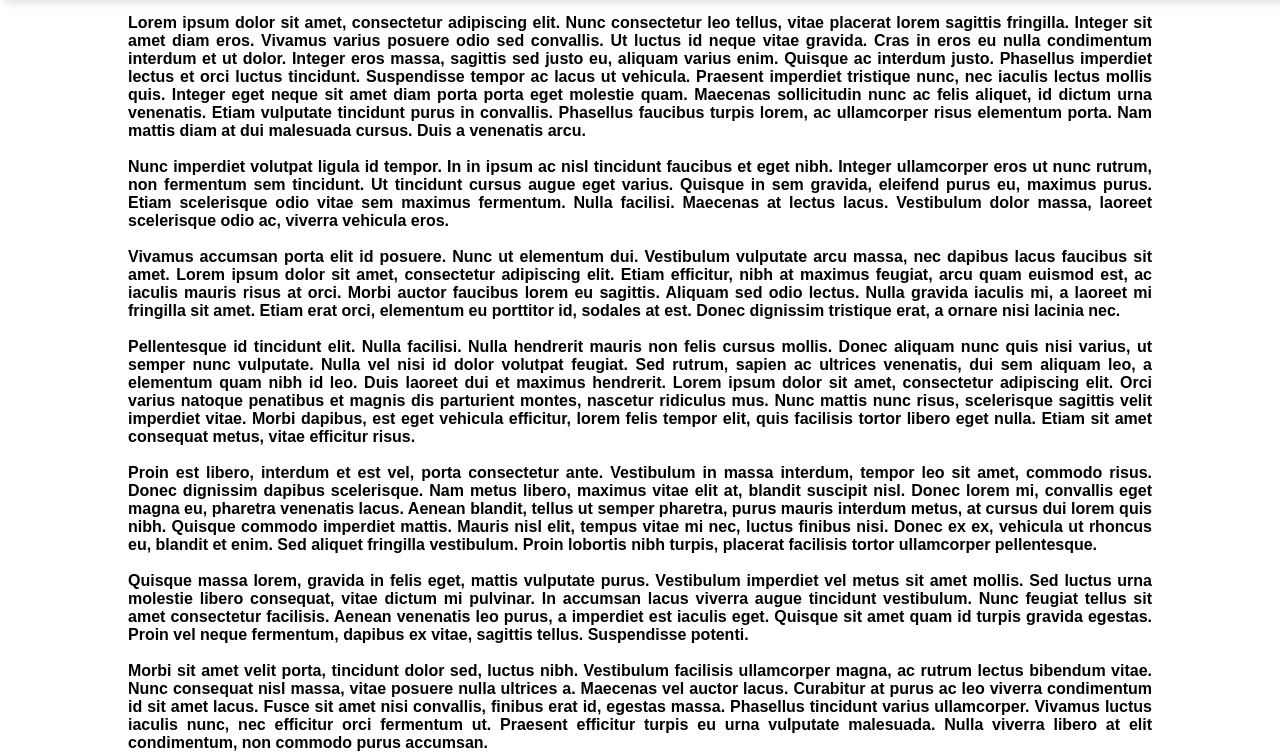
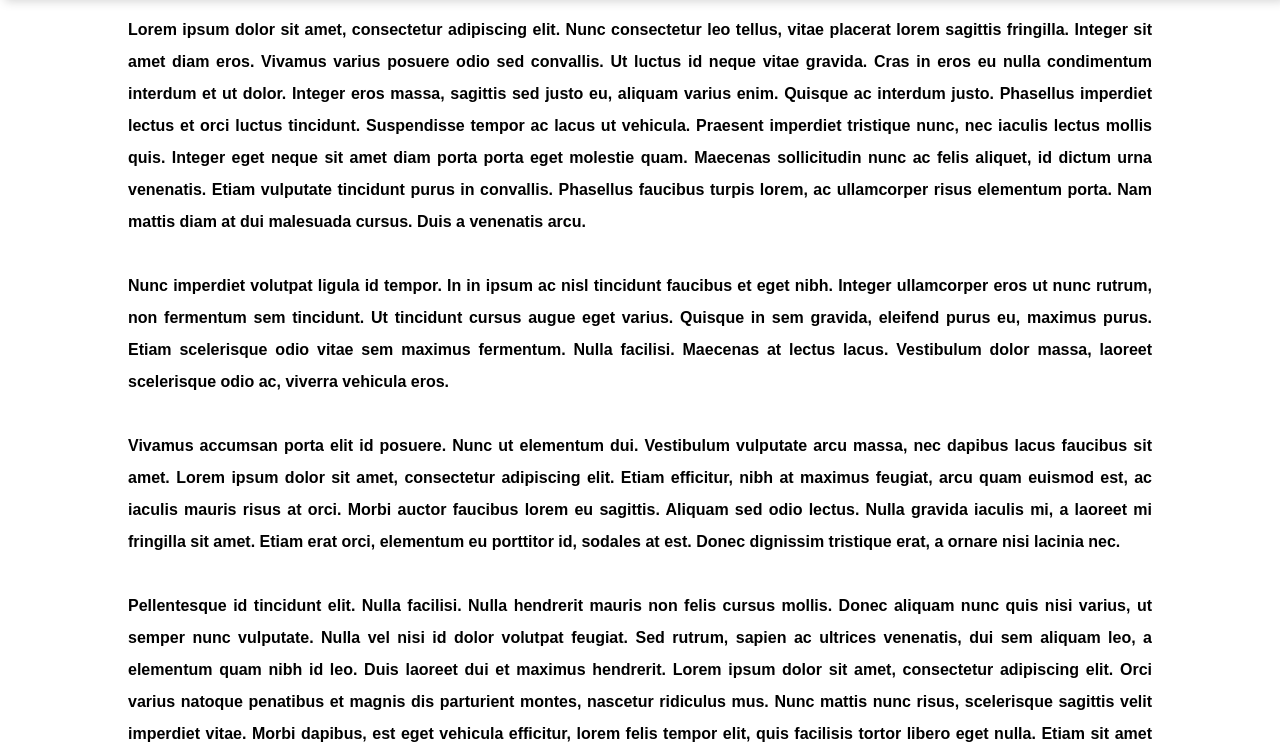
Before and after one commit to Sachin-U-Krishna/responsive-navbar, a plain HTML site: page index.html in a window 1280 px wide. Shown: the part 78-831 px from the top of the page. Drawn offline with Linux system fonts and the light colour scheme.

Commit message:
Sample text
Line height added

```diff
--- a/index.html
+++ b/index.html
@@ -184,7 +184,7 @@
 
 
     <!-- Sample Content -->
-    <p style="text-align: justify; padding: 0 10vw 0 10vw;font-family:Arial;font-weight:600">
+    <p style="text-align: justify; padding: 0 10vw 0 10vw;font-family:Arial;font-weight:600;line-height: 2em;">
         Lorem ipsum dolor sit amet, consectetur adipiscing elit. Nunc consectetur leo tellus, vitae placerat lorem
         sagittis fringilla. Integer sit amet diam eros. Vivamus varius posuere odio sed convallis. Ut luctus id neque
         vitae gravida. Cras in eros eu nulla condimentum interdum et ut dolor. Integer eros massa, sagittis sed justo
```
